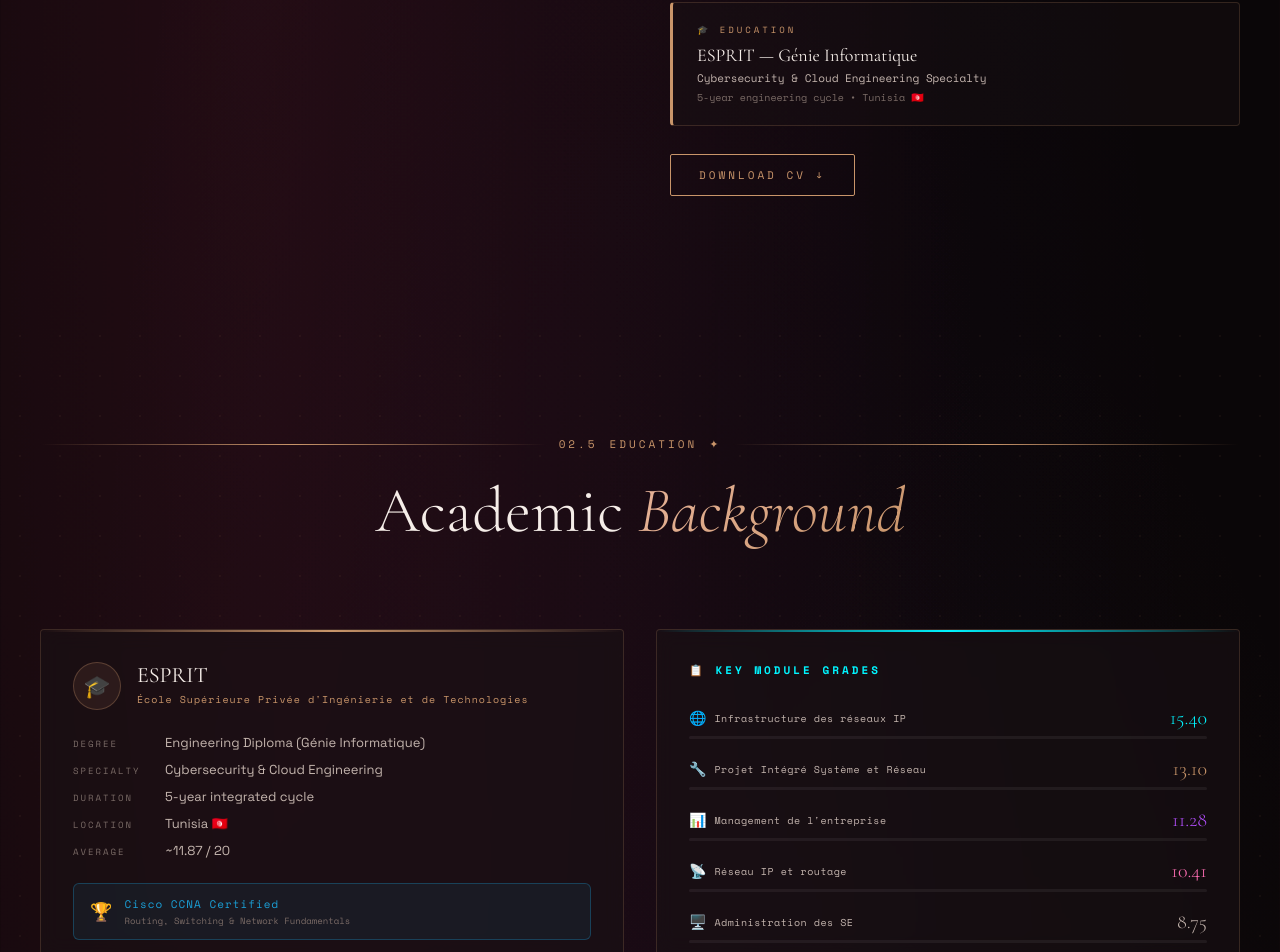
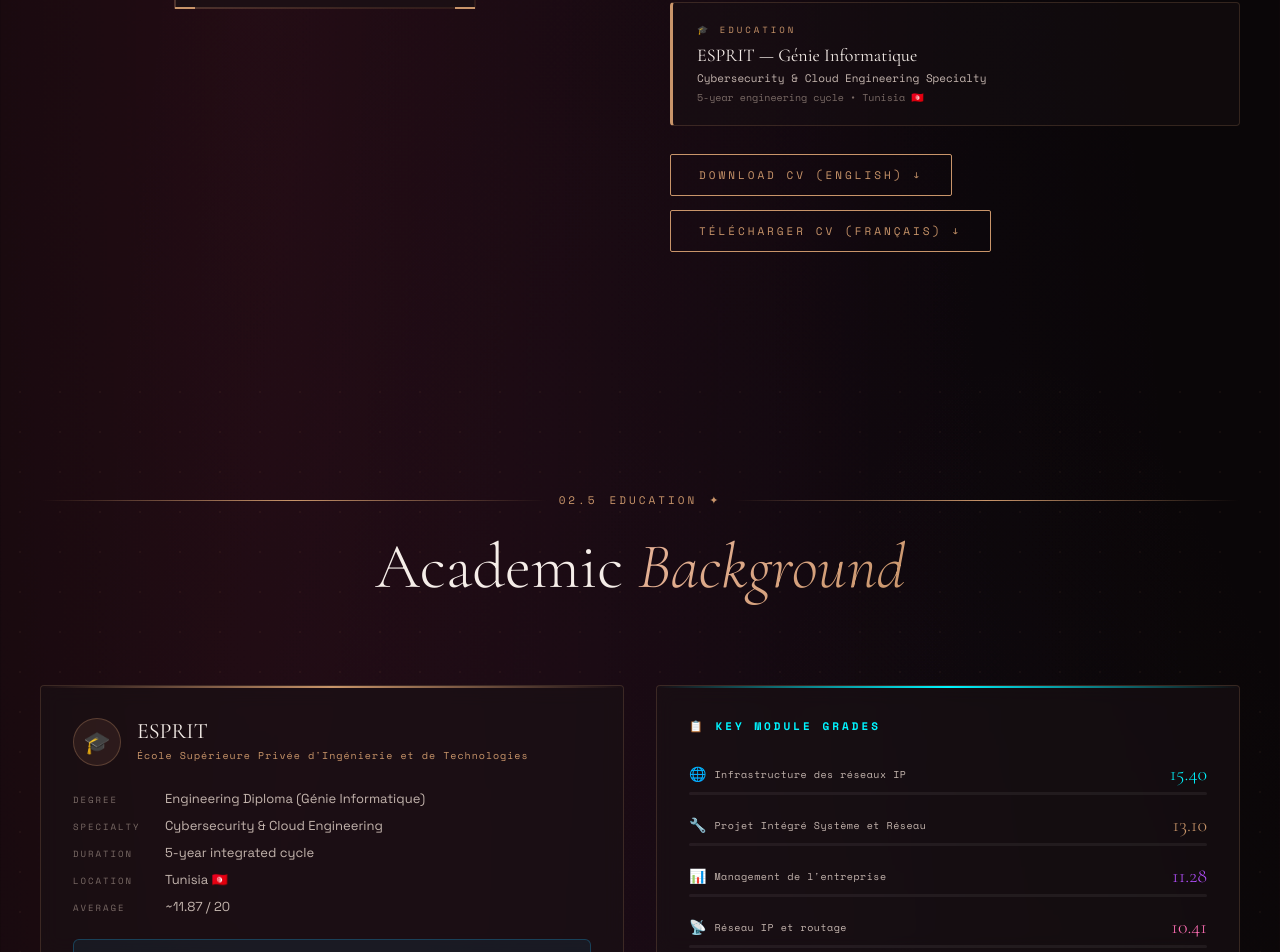
Before and after one commit to Imenebou3a/imene-portfolio, a React (Vite) app: page / in a window 1280 px wide. Shown: the part 1804-2756 px from the top of the page. Built offline with nearby package versions, Linux system fonts and the light colour scheme.

Commit message:
feat: add bilingual CV downloads (English & French)
Replace the About section placeholder CV link with two functional download buttons served from public/: 'Download CV (English)' and 'Telecharger CV (Francais)'.

```diff
--- a/src/components/About.jsx
+++ b/src/components/About.jsx
@@ -100,10 +100,16 @@ export default function About() {
               <div style={{ fontFamily: 'Space Mono, monospace', fontSize: '10px', color: 'var(--text-muted)', marginTop: '4px' }}>5-year engineering cycle • Tunisia 🇹🇳</div>
             </div>
 
-            <motion.a href="#contact" whileHover={{ scale: 1.03 }} whileTap={{ scale: 0.97 }}
-              style={{ display: 'inline-flex', alignItems: 'center', gap: '10px', padding: '12px 28px', border: '1px solid var(--rose-gold)', color: 'var(--rose-gold)', fontFamily: 'Space Mono, monospace', fontSize: '11px', letterSpacing: '3px', textTransform: 'uppercase', textDecoration: 'none', borderRadius: '2px' }}>
-              Download CV ↓
-            </motion.a>
+            <div style={{ display: 'flex', gap: '14px', flexWrap: 'wrap' }}>
+              <motion.a href="/Imen_Bouabdallah_CV_English%20(1).pdf" download whileHover={{ scale: 1.03 }} whileTap={{ scale: 0.97 }}
+                style={{ display: 'inline-flex', alignItems: 'center', gap: '10px', padding: '12px 28px', border: '1px solid var(--rose-gold)', color: 'var(--rose-gold)', fontFamily: 'Space Mono, monospace', fontSize: '11px', letterSpacing: '3px', textTransform: 'uppercase', textDecoration: 'none', borderRadius: '2px' }}>
+                Download CV (English) ↓
+              </motion.a>
+              <motion.a href="/CV_Imen_Bouabdallah_Professionnel.pdf" download whileHover={{ scale: 1.03 }} whileTap={{ scale: 0.97 }}
+                style={{ display: 'inline-flex', alignItems: 'center', gap: '10px', padding: '12px 28px', border: '1px solid var(--rose-gold)', color: 'var(--rose-gold)', fontFamily: 'Space Mono, monospace', fontSize: '11px', letterSpacing: '3px', textTransform: 'uppercase', textDecoration: 'none', borderRadius: '2px' }}>
+                Télécharger CV (Français) ↓
+              </motion.a>
+            </div>
           </motion.div>
         </div>
       </div>
```
Also changed, not shown: 2 other files (tests, documents, lock files or other folders).
